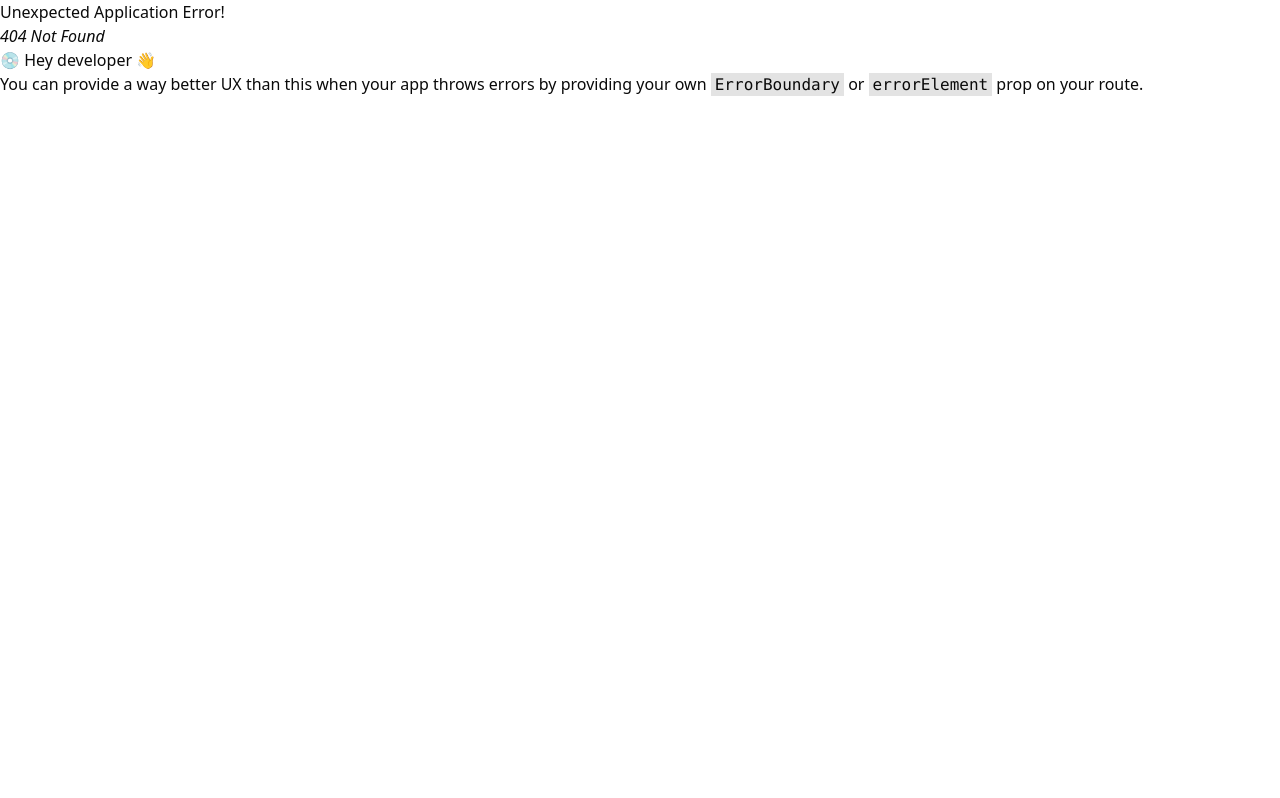
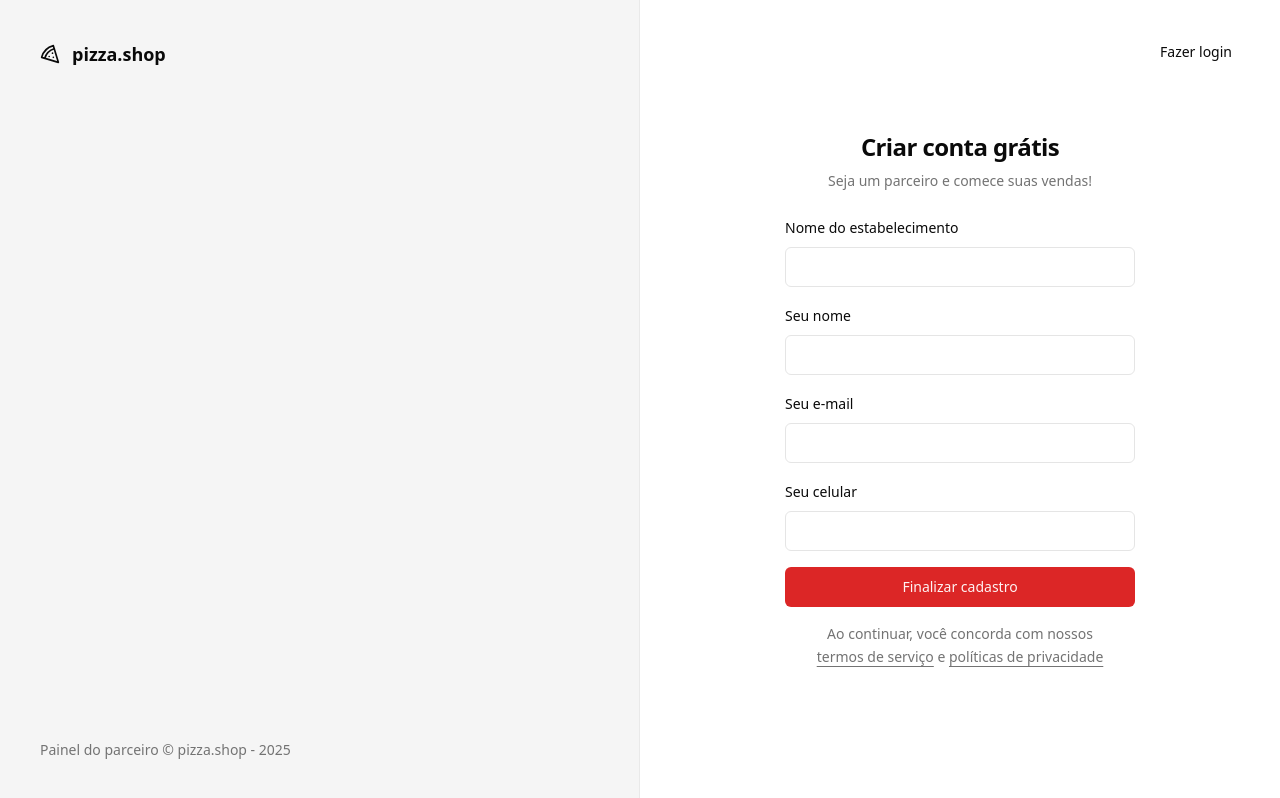
Before and after one commit to thalisonaragao/pizzashop-web, a React (Vite) app: page /sign-up in a window 1280 px wide. Before the commit this address had no page. Built offline with nearby package versions, Linux system fonts and the light colour scheme.

Commit message:
Página: Cadastro de restaurante

```diff
--- a/src/pages/_layouts/auth.tsx
+++ b/src/pages/_layouts/auth.tsx
@@ -14,7 +14,7 @@
                 </footer>
             </div>
 
-            <div className='flex flex-col items-center justify-center'>
+            <div className='relative flex flex-col items-center justify-center'>
                 <Outlet />
             </div>
         </div>
--- a/src/pages/auth/sign-in.tsx
+++ b/src/pages/auth/sign-in.tsx
@@ -5,6 +5,7 @@
 import { Button } from '@/components/ui/button'
 import { Input } from '@/components/ui/input'
 import { Label } from '@/components/ui/label'
+import { Link } from 'react-router-dom'
 
 const signInForm = z.object({
     email: z.string().email()
@@ -40,6 +41,9 @@
     <>
       <Helmet title="Login" />
       <div className="p-8">
+        <Button variant="ghost" asChild className="absolute right-8 top-8">
+          <Link to="/sign-up">Novo estabelecimento</Link>
+        </Button>
         <div className="flex w-[350px] flex-col justify-center gap-6">
           <div className="flex flex-col gap-2 text-center">
             <h1 className="text-2xl font-semibold tracking-tight">
--- /dev/null
+++ b/src/pages/auth/sign-up.tsx
@@ -0,0 +1,113 @@
+import { Helmet } from 'react-helmet-async'
+import { useForm } from 'react-hook-form'
+import { Link, useNavigate } from 'react-router-dom'
+import { toast } from 'sonner'
+import { z } from 'zod'
+
+import { Button } from '@/components/ui/button'
+import { Input } from '@/components/ui/input'
+import { Label } from '@/components/ui/label'
+
+const signUpForm = z.object({
+  restaurantName: z.string(),
+  managerName: z.string(),
+  phone: z.string(),
+  email: z.string().email(),
+})
+
+type SignUpForm = z.infer<typeof signUpForm>
+
+export function SignUp() {
+  const navigate = useNavigate()
+
+  const {
+    register,
+    handleSubmit,
+    formState: { isSubmitting },
+  } = useForm<SignUpForm>()
+
+  async function handleSignUp(data: SignUpForm) {
+    try {
+      console.log(data)
+
+      await new Promise((resolve) => setTimeout(resolve, 2000))
+
+      toast.success('Restaurante cadastrado com sucesso!', {
+        action: {
+          label: 'Login',
+          onClick: () => navigate('/sign-in'),
+        },
+      })
+    } catch (error) {
+      toast.error('Erro ao cadastrar restaurante.')
+    }
+  }
+
+  return (
+    <>
+      <Helmet title="Cadastro" />
+
+      <div className="p-8">
+        <Button variant="ghost" asChild className="absolute right-8 top-8">
+          <Link to="/sign-in">Fazer login</Link>
+        </Button>
+
+        <div className="flex w-[350px] flex-col justify-center gap-6">
+          <div className="flex flex-col gap-2 text-center">
+            <h1 className="text-2xl font-semibold tracking-tight">
+              Criar conta grátis
+            </h1>
+            <p className="text-sm text-muted-foreground">
+              Seja um parceiro e comece suas vendas!
+            </p>
+          </div>
+
+          <form className="space-y-4" onSubmit={handleSubmit(handleSignUp)}>
+            <div className="space-y-2">
+              <Label htmlFor="restaurantName">Nome do estabelecimento</Label>
+              <Input
+                id="restaurantName"
+                type="text"
+                {...register('restaurantName')}
+              />
+            </div>
+
+            <div className="space-y-2">
+              <Label htmlFor="managerName">Seu nome</Label>
+              <Input
+                id="managerName"
+                type="text"
+                {...register('managerName')}
+              />
+            </div>
+
+            <div className="space-y-2">
+              <Label htmlFor="email">Seu e-mail</Label>
+              <Input id="email" type="email" {...register('email')} />
+            </div>
+
+            <div className="space-y-2">
+              <Label htmlFor="phone">Seu celular</Label>
+              <Input id="phone" type="tel" {...register('phone')} />
+            </div>
+
+            <Button disabled={isSubmitting} className="w-full" type="submit">
+              Finalizar cadastro
+            </Button>
+
+            <p className="px-6 text-center text-sm leading-relaxed text-muted-foreground">
+              Ao continuar, você concorda com nossos{' '}
+              <a href="" className="underline underline-offset-4">
+                termos de serviço
+              </a>{' '}
+              e{' '}
+              <a href="" className="underline underline-offset-4">
+                políticas de privacidade
+              </a>
+            </p>
+          </form>
+        </div>
+      </div>
+    </>
+  )
+}
```
Also changed, not shown: src/routes.tsx (+17 -3 lines).
